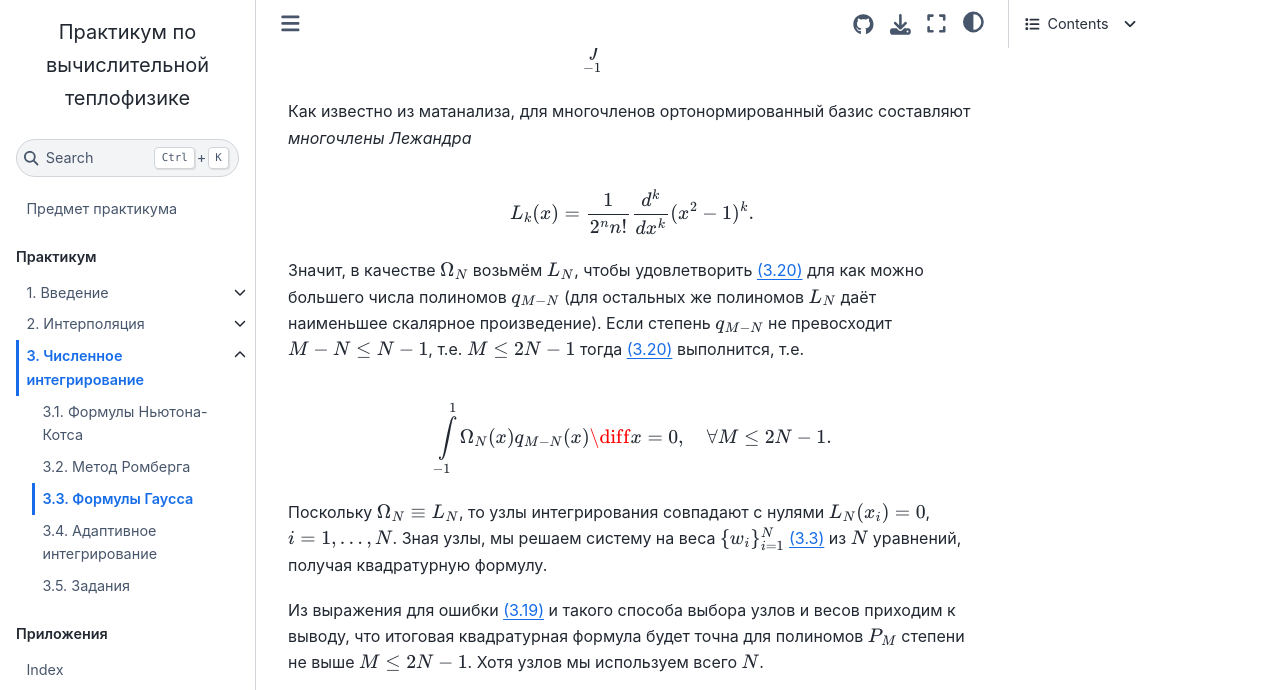
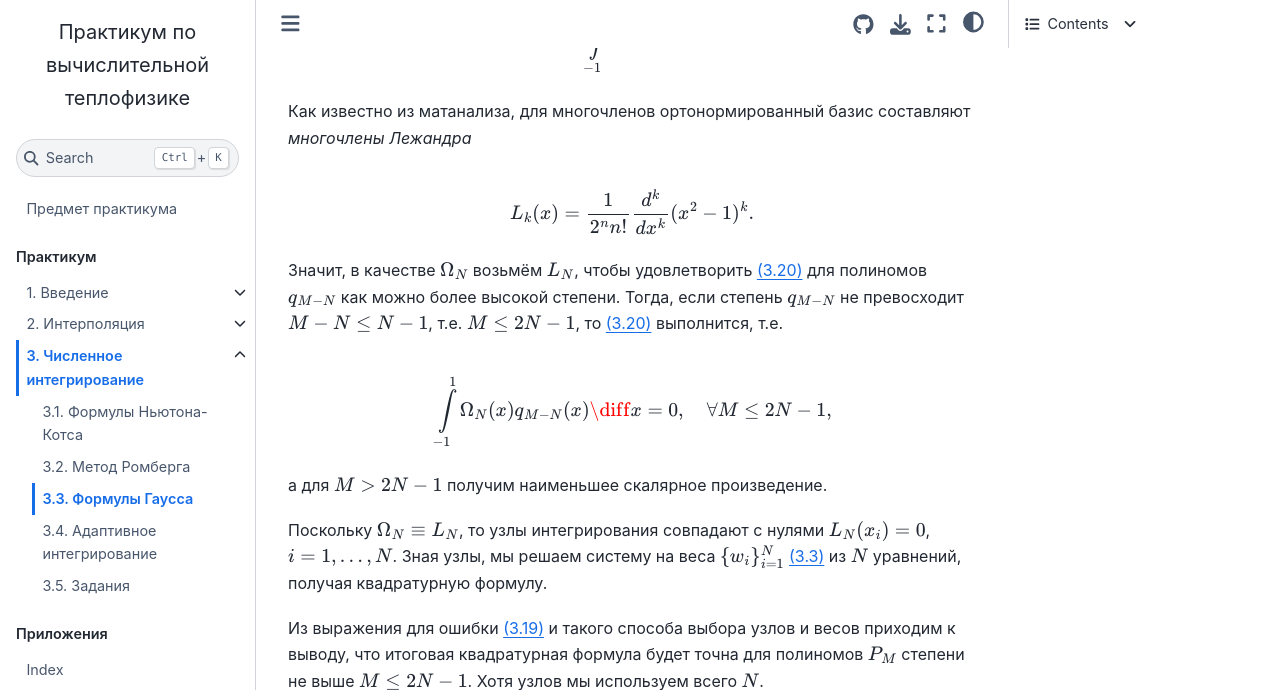
Before and after one commit to stepanzh/computational_thermodynamics, a Jupyter Book: the page built from book/integration/gauss.md, in a window 1280 px wide and 900 px high, scrolled down 1679 px, cut to the strip 0-690 px from the top of the window. Built offline with Jupyter Book 1.0.4 settings and Sphinx 7.4.7 and the Sphinx Book theme 1.1.4, drawn with Linux system fonts in a browser that asks for light colours; some of the changed text lies outside the part shown.

Commit message:
Правки из обсуждения

````diff
--- a/book/integration/gauss.md
+++ b/book/integration/gauss.md
@@ -74,11 +74,13 @@ f \cdot g = \int\limits_{-1}^{1} f(x) g(x) \diff x.
 L_k(x) = \frac{1}{2^n n!} \frac{d^k}{dx^k}(x^2 - 1)^k.
 ```
 
-Значит, в качестве $\Omega_N$ возьмём $L_N$, чтобы удовлетворить {eq}`gauss_orthogonal` для как можно большего числа полиномов $q_{M-N}$ (для остальных же полиномов $L_N$ даёт наименьшее скалярное произведение). Если степень $q_{M-N}$ не превосходит $M-N \le N-1$, т.е. $M \le 2N-1$ тогда {eq}`gauss_orthogonal` выполнится, т.е.
+Значит, в качестве $\Omega_N$ возьмём $L_N$, чтобы удовлетворить {eq}`gauss_orthogonal` для полиномов $q_{M-N}$ как можно более высокой степени. Тогда, если степень $q_{M-N}$ не превосходит $M-N \le N-1$, т.е. $M \le 2N-1$, то {eq}`gauss_orthogonal` выполнится, т.е.
 
 ```{math}
-\int\limits_{-1}^{1} \Omega_{N}(x) q_{M-N}(x) \diff x = 0,\quad \forall M \le 2N-1.
+\int\limits_{-1}^{1} \Omega_{N}(x) q_{M-N}(x) \diff x = 0,\quad \forall M \le 2N-1,
 ```
+
+а для $M > 2N-1$ получим наименьшее скалярное произведение.
 
 Поскольку $\Omega_N \equiv L_N$, то узлы интегрирования совпадают с нулями $L_N(x_i) = 0$, $i=1,\dots,N$. Зная узлы, мы решаем систему на веса $\{w_i\}_{i=1}^N$ {eq}`NewtonCotesGeneral` из $N$ уравнений, получая квадратурную формулу.
 
````
Also changed, not shown: other parts of book/integration/gauss.md (+2 -2 lines).
